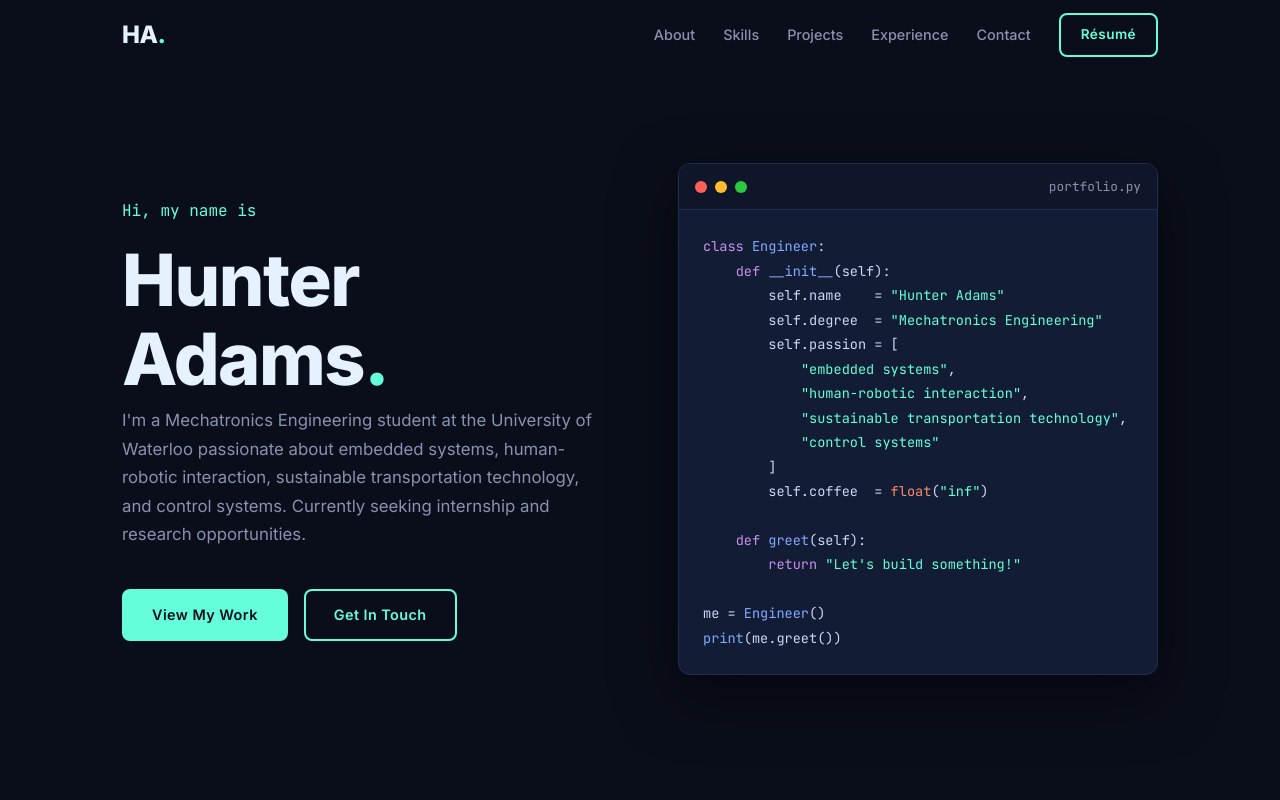
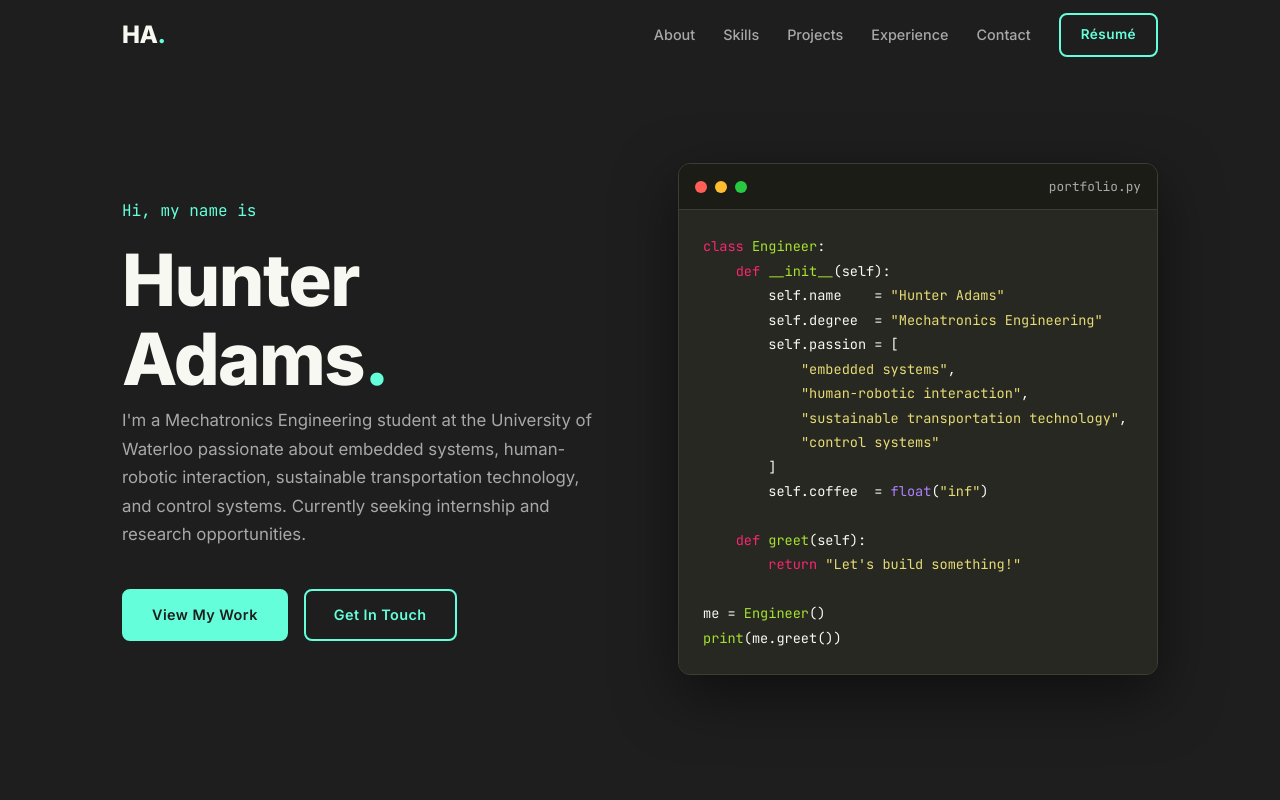
Before and after one commit to hunterscore/hunterscore.github.io, a plain HTML site: page index.html in a window 1280 px wide. Shown: the top 800 px of the page. Drawn offline with Linux system fonts and the light colour scheme.

Commit message:
change to colour theme

```diff
--- a/styles.css
+++ b/styles.css
@@ -2,15 +2,15 @@
    VARIABLES & RESET
    ============================================================ */
 :root {
-  --bg:          #0a0e1a;
-  --bg-alt:      #0f1629;
-  --surface:     #131c35;
-  --border:      #1e2d52;
-  --text:        #ccd6f6;
-  --text-muted:  #8892b0;
+  --bg:          #1e1e1e;
+  --bg-alt:      #252525;
+  --surface:     #2d2d2d;
+  --border:      #3d3d3d;
+  --text:        #f8f8f2;
+  --text-muted:  #a8a8a8;
   --accent:      #64ffda;
-  --accent-dark: #0a2440;
-  --white:       #e6f1ff;
+  --accent-dark: #0d2e28;
+  --white:       #f8f8f2;
   --nav-height:  70px;
   --max-width:   1100px;
   --radius:      8px;
@@ -129,7 +129,7 @@ ul { list-style: none; }
 }
 
 .navbar.scrolled {
-  background: rgba(10, 14, 26, 0.95);
+  background: rgba(30, 30, 30, 0.95);
   backdrop-filter: blur(12px);
   box-shadow: 0 2px 20px rgba(0, 0, 0, 0.4);
 }
@@ -276,20 +276,20 @@ ul { list-style: none; }
 }
 
 .code-block {
-  background: var(--surface);
-  border: 1px solid var(--border);
+  background: #272822;
+  border: 1px solid #3e3d32;
   border-radius: 12px;
   overflow: hidden;
   box-shadow: 0 20px 60px rgba(0, 0, 0, 0.5);
 }
 
 .code-header {
-  background: var(--bg-alt);
+  background: #1c1c17;
   padding: 0.75rem 1rem;
   display: flex;
   align-items: center;
   gap: 0.5rem;
-  border-bottom: 1px solid var(--border);
+  border-bottom: 1px solid #3e3d32;
 }
 
 .dot {
@@ -311,6 +311,7 @@ ul { list-style: none; }
 .code-body {
   padding: 1.5rem;
   overflow-x: auto;
+  background: #272822;
 }
 
 .code-body code {
@@ -318,14 +319,16 @@ ul { list-style: none; }
   font-size: 0.85rem;
   line-height: 1.8;
   display: block;
+  color: #f8f8f2;
 }
 
-/* Syntax colours */
-.kw  { color: #c792ea; }
-.cls { color: #82aaff; }
-.fn  { color: #82aaff; }
-.str { color: var(--accent); }
-.num { color: #f78c6c; }
+/* Monokai syntax colours */
+.kw  { color: #f92672; }
+.cls { color: #a6e22e; }
+.fn  { color: #a6e22e; }
+.str { color: #e6db74; }
+.num { color: #ae81ff; }
+.cmt { color: #75715e; font-style: italic; }
 
 /* ============================================================
    ABOUT
@@ -581,8 +584,8 @@ ul { list-style: none; }
   width: min(1000px, 92vw);
   height: min(88vh, 900px);
   margin: 5vh auto;
-  background: #111827;
-  color: #e5e7eb;
+  background: #252525;
+  color: #f8f8f2;
   border: 1px solid rgba(255,255,255,0.08);
   border-radius: 20px;
   overflow: hidden;
@@ -616,7 +619,7 @@ ul { list-style: none; }
 }
 
 .project-detail-subtitle {
-  color: #9ca3af;
+  color: #a8a8a8;
   margin-bottom: 1.5rem;
 }
 
@@ -852,7 +855,7 @@ ul { list-style: none; }
   .nav-links {
     position: fixed;
     inset: var(--nav-height) 0 0 0;
-    background: rgba(10, 14, 26, 0.97);
+    background: rgba(30, 30, 30, 0.97);
     flex-direction: column;
     justify-content: center;
     gap: 1.5rem;
```
